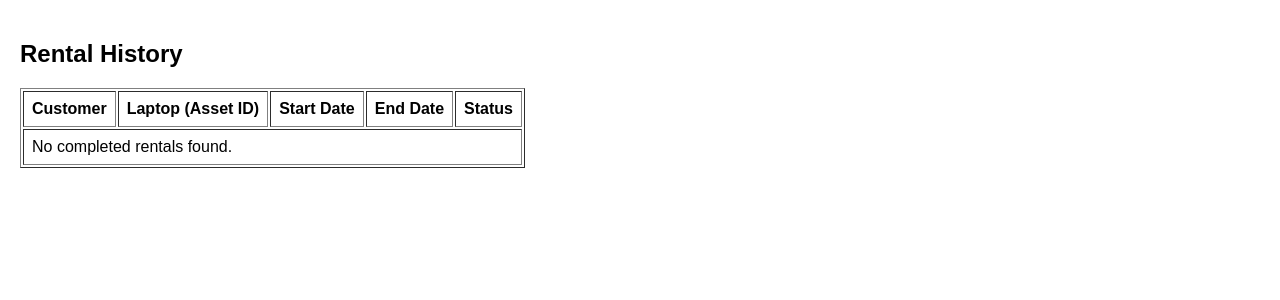
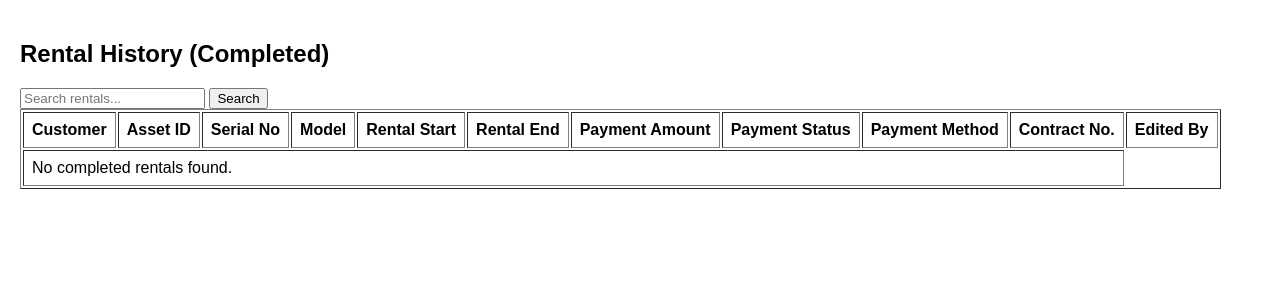
Before and after one commit to AryanP1806/Pixel-Systems, a Django app: page /history/ in a window 1280 px wide. Shown: the part 38-338 px from the top of the page. Run offline with Django 5.2, Linux system fonts and the light colour scheme; tables that the repository leaves empty hold one stand-in row (values such as "Sample post"); parts of the project's set-up code (start-up, migrations or seed data) failed here and were passed over.

Commit message:
rental history done

```diff
--- a/Django/laptop_rental/rentals/views.py
+++ b/Django/laptop_rental/rentals/views.py
@@ -76,12 +76,36 @@
         'asset_types': asset_types
     })
 
+def rental_history(request):
+    query = request.GET.get('q', '')
 
-def rental_history(request):
-    history = Rental.objects.select_related('customer', 'asset').filter(status='completed')
-    return render(request, 'rentals/rental_history.html', {'history': history})
+    # Filter only completed rentals
+    rentals = Rental.objects.filter(status='completed')
 
+    # Search functionality
+    if query:
+        rentals = rentals.filter(
+            Q(customer__name__icontains=query) |
+            Q(asset__asset_id__icontains=query) |
+            Q(asset__serial_no__icontains=query) |
+            Q(asset__model_no__icontains=query) |
+            Q(contract_number__icontains=query) |
+            Q(made_by__icontains=query)|
+            Q(payment__amount__icontains=query) |
+            Q(payment__status__icontains=query)
+        )
 
+    rentals = rentals.order_by('-rental_start_date')
+    # Add end_date for display
+    for rental in rentals:
+        rental.end_date = rental.rental_start_date + timedelta(days=rental.duration_days)
+
+      # newest first
+
+    return render(request, 'rentals/rental_history.html', {
+        'rentals': rentals,
+        'query': query
+    })
 
 def add_customer(request):
     if request.method == 'POST':
@@ -308,13 +332,16 @@
             payment_data = {
                 'amount': form.cleaned_data['payment_amount'],
                 'status': form.cleaned_data['payment_status'],
+                'payment_method': form.cleaned_data['payment_method']
             }
             Payment.objects.update_or_create(rental=rental, defaults=payment_data)
             return redirect('rental_list')
     else:
         initial_data = {
-            'payment_amount': rental.payment.amount if hasattr(rental, 'payment') else 0,
-            'payment_status': rental.payment.status if hasattr(rental, 'payment') else 'pending',
+        'payment_amount': rental.payment.amount if hasattr(rental, 'payment') else 0,
+        'payment_status': rental.payment.status if hasattr(rental, 'payment') else 'pending',
+        'payment_method': rental.payment.payment_method if hasattr(rental, 'payment') else 'cash',
         }
         form = RentalForm(instance=rental, initial=initial_data)
+
     return render(request, 'rentals/edit_rental.html', {'form': form,'rental': rental})
--- a/Django/laptop_rental/templates/rentals/rental_history.html
+++ b/Django/laptop_rental/templates/rentals/rental_history.html
@@ -1,26 +1,49 @@
 {% extends 'base.html' %}
 <h1>{% block title %}Rental History{% endblock %}</h1>
 {% block content %}
-<h2>Rental History</h2>
+<h2>Rental History (Completed)</h2>
+
+<form method="get">
+  <input
+    type="text"
+    name="q"
+    placeholder="Search rentals..."
+    value="{{ query }}"
+  />
+  <button type="submit">Search</button>
+</form>
+
 <table border="1" cellpadding="8">
   <tr>
     <th>Customer</th>
-    <th>Laptop (Asset ID)</th>
-    <th>Start Date</th>
-    <th>End Date</th>
-    <th>Status</th>
+    <th>Asset ID</th>
+    <th>Serial No</th>
+    <th>Model</th>
+    <th>Rental Start</th>
+    <th>Rental End</th>
+    <th>Payment Amount</th>
+    <th>Payment Status</th>
+    <th>Payment Method</th>
+    <th>Contract No.</th>
+    <th>Edited By</th>
   </tr>
-  {% for rental in history %}
+  {% for rental in rentals %}
   <tr>
     <td>{{ rental.customer.name }}</td>
     <td>{{ rental.asset.asset_id }}</td>
+    <td>{{ rental.asset.serial_no }}</td>
+    <td>{{ rental.asset.model_no }}</td>
     <td>{{ rental.rental_start_date }}</td>
-    <td>{{ rental.rental_end_date }}</td>
-    <td>{{ rental.status }}</td>
+    <td>{{ rental.end_date|date:"F j, Y" }}</td>
+    <td>{{ rental.payment.amount }}</td>
+    <td>{{ rental.payment.status }}</td>
+    <td>{{ rental.payment.payment_method }}</td>
+    <td>{{ rental.contract_number }}</td>
+    <td>{{ rental.made_by }}</td>
   </tr>
   {% empty %}
   <tr>
-    <td colspan="5">No completed rentals found.</td>
+    <td colspan="10">No completed rentals found.</td>
   </tr>
   {% endfor %}
 </table>
```
Also changed, not shown: Django/laptop_rental/rentals/forms.py (+37 -15 lines), Django/laptop_rental/templates/rentals/rental_list.html (+49 -4 lines), Django/laptop_rental/rentals/urls.py (line endings or trailing spaces).
